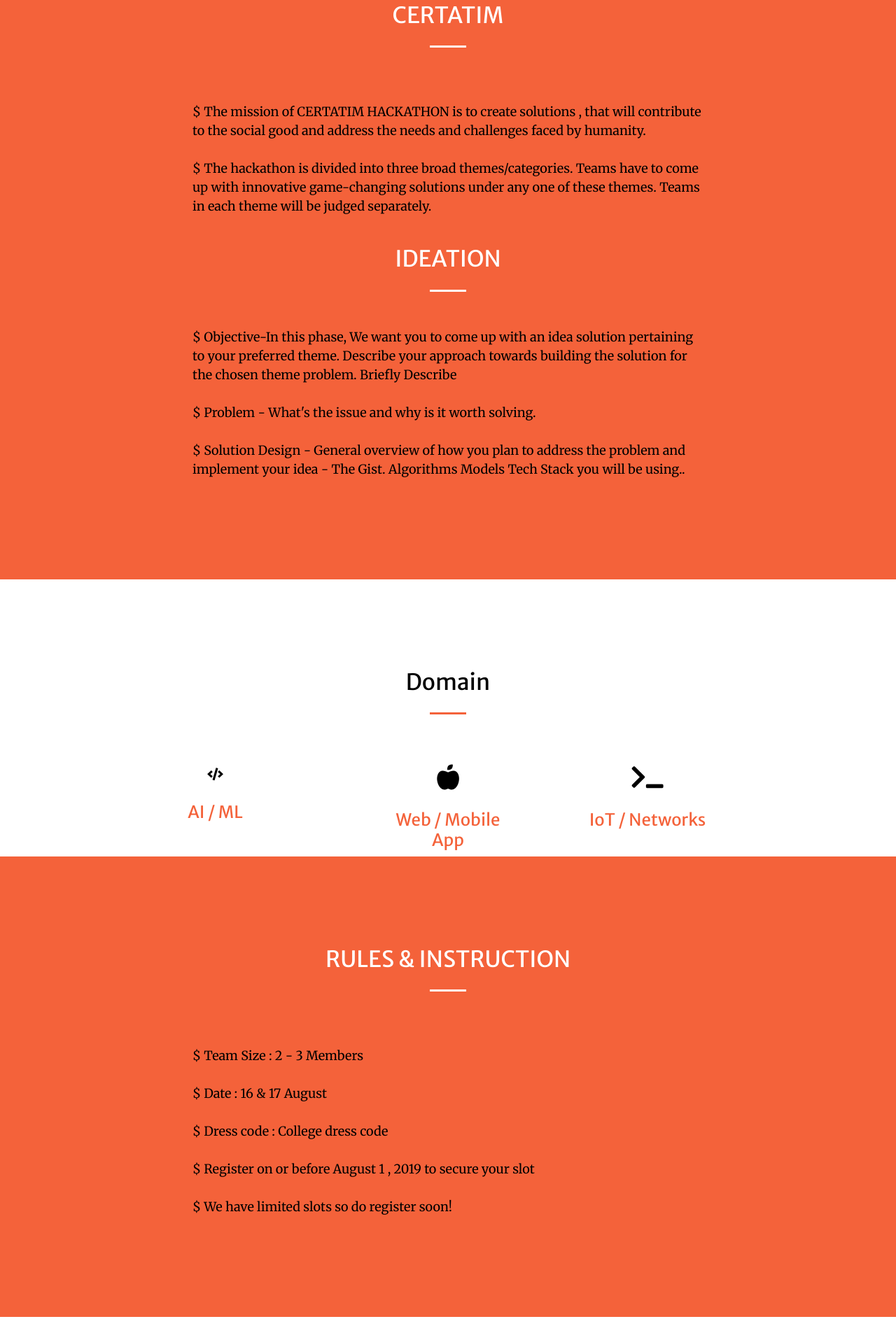
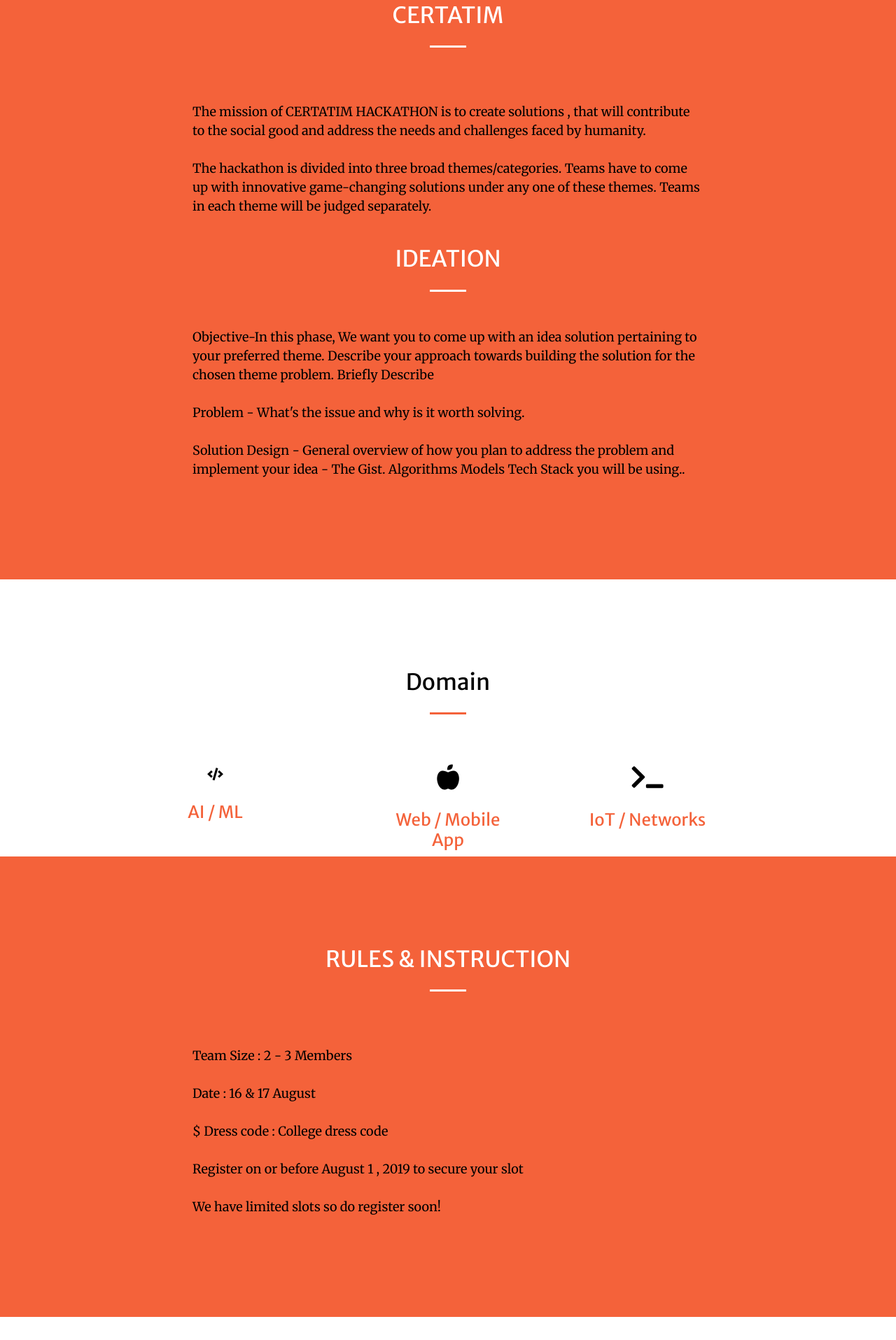
Before and after one commit to RethinaDuraiSJ/RethinaDuraiSJ.github.io, a plain HTML site: page index.html in a window 1280 px wide. Shown: the part 925-2840 px from the top of the page at 70% size. Drawn offline with Linux system fonts and the light colour scheme.

Commit message:
Update index.html

```diff
--- a/index.html
+++ b/index.html
@@ -83,11 +83,11 @@
 
           <h2 class="text-white mt-0">CERTATIM</h2>
           <hr class="divider light my-4">
-          <p class="text-white-50 mb-4"><font color='black' size='4'><p align="left"><br><br>$ The mission of CERTATIM HACKATHON is to create solutions , that will contribute to the social good and address the needs and challenges faced by humanity.<br><br>$ The hackathon is divided into three broad themes/categories. Teams have to come up with innovative game-changing solutions under any one of these themes. Teams in each theme will be judged separately.<br><br></p>
+          <p class="text-white-50 mb-4"><font color='black' size='4'><p align="left"><br><br> The mission of CERTATIM HACKATHON is to create solutions , that will contribute to the social good and address the needs and challenges faced by humanity.<br><br> The hackathon is divided into three broad themes/categories. Teams have to come up with innovative game-changing solutions under any one of these themes. Teams in each theme will be judged separately.<br><br></p>
           <!--<a class="btn btn-light btn-xl js-scroll-trigger" href="#services">Get Started!</a> -->
          <h2 class="text-white mt-0">IDEATION</h2>
           <hr class="divider light my-4">
-          <p class="text-white-50 mb-4"><font color='black' size='4'><p align="left"><br>$ Objective-In this phase, We want you to come up with an idea solution pertaining to your preferred theme. Describe your approach towards building the solution for the chosen theme problem. Briefly Describe <br><br>$ Problem - What's the issue and why is it worth solving.<br><br>$ Solution Design - General overview of how you plan to address the problem and implement your idea - The Gist.
+          <p class="text-white-50 mb-4"><font color='black' size='4'><p align="left"><br> Objective-In this phase, We want you to come up with an idea solution pertaining to your preferred theme. Describe your approach towards building the solution for the chosen theme problem. Briefly Describe <br><br> Problem - What's the issue and why is it worth solving.<br><br> Solution Design - General overview of how you plan to address the problem and implement your idea - The Gist.
 Algorithms Models Tech Stack you will be using..</p>
         </div>
       </div>
@@ -139,7 +139,7 @@ Algorithms Models Tech Stack you will be using..</p>
 
           <h2 class="text-white mt-0">RULES & INSTRUCTION</h2>
           <hr class="divider light my-4">
-          <p class="text-white-50 mb-4"><font color='black' size='4'><p align="left" ><br><br>$  Team Size : 2 - 3  Members<br><br> $ Date : 16 & 17 August<br><br>$  Dress code : College dress code<br><br> $ Register on or before August 1 , 2019 to secure your slot <br><br> $  We have limited slots so do register soon!<br></p></font></p>
+          <p class="text-white-50 mb-4"><font color='black' size='4'><p align="left" ><br><br>  Team Size : 2 - 3  Members<br><br>  Date : 16 & 17 August<br><br>$  Dress code : College dress code<br><br>  Register on or before August 1 , 2019 to secure your slot <br><br>   We have limited slots so do register soon!<br></p></font></p>
           <!--<a class="btn btn-light btn-xl js-scroll-trigger" href="#services">Get Started!</a> -->
         </div>
       </div>
@@ -163,7 +163,7 @@ Algorithms Models Tech Stack you will be using..</p>
         <div class="col-lg-4 mr-auto text-center">
           <i class="fas fa-envelope fa-3x mb-3 text-muted"></i>
             V.Vijay Sankar
-                    <a class="d-block" href="mailto:contact@yourwebsite.com">vvs221199@gmail.com</a>
+                    <a class="d-block" href="mailto:contact@yourwebsite.com">vvs221188@gmail.com</a>
         </div>
       </div>
     </div>
```
